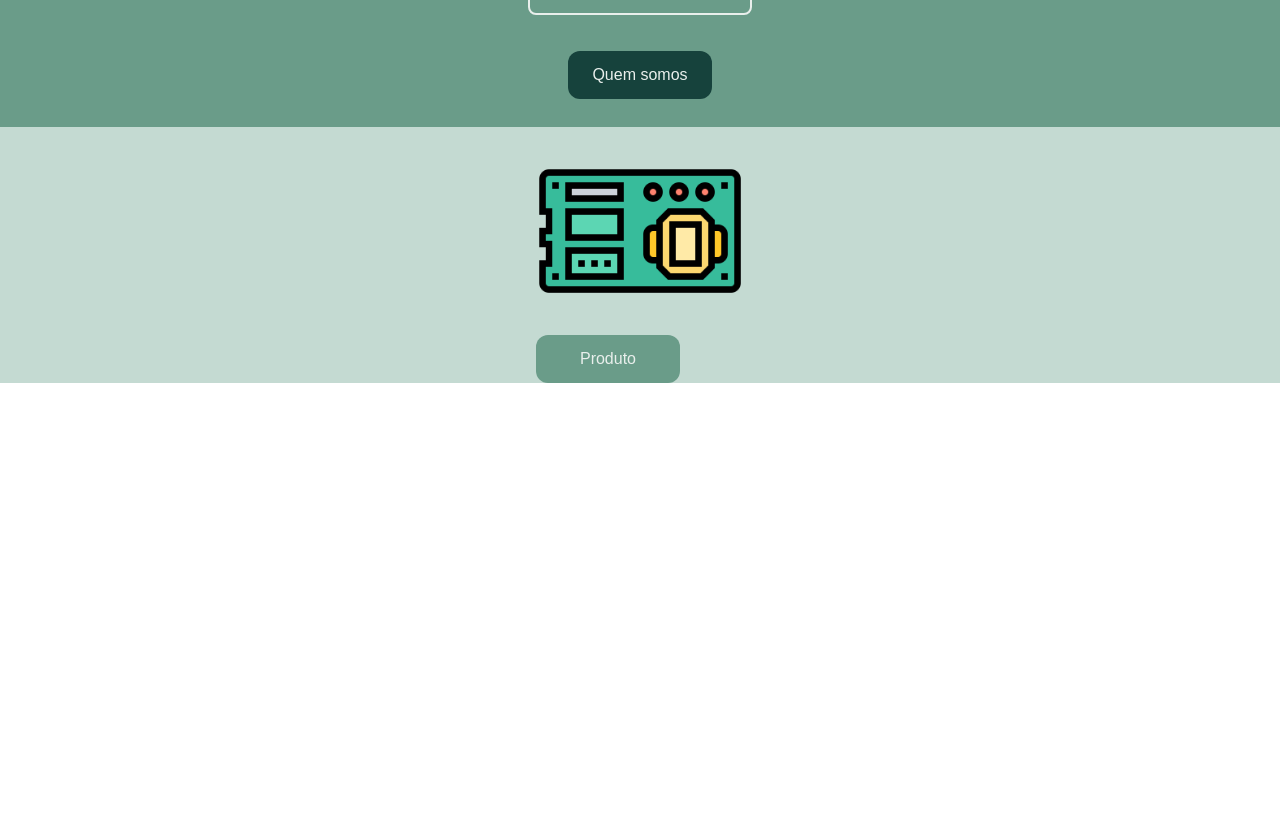
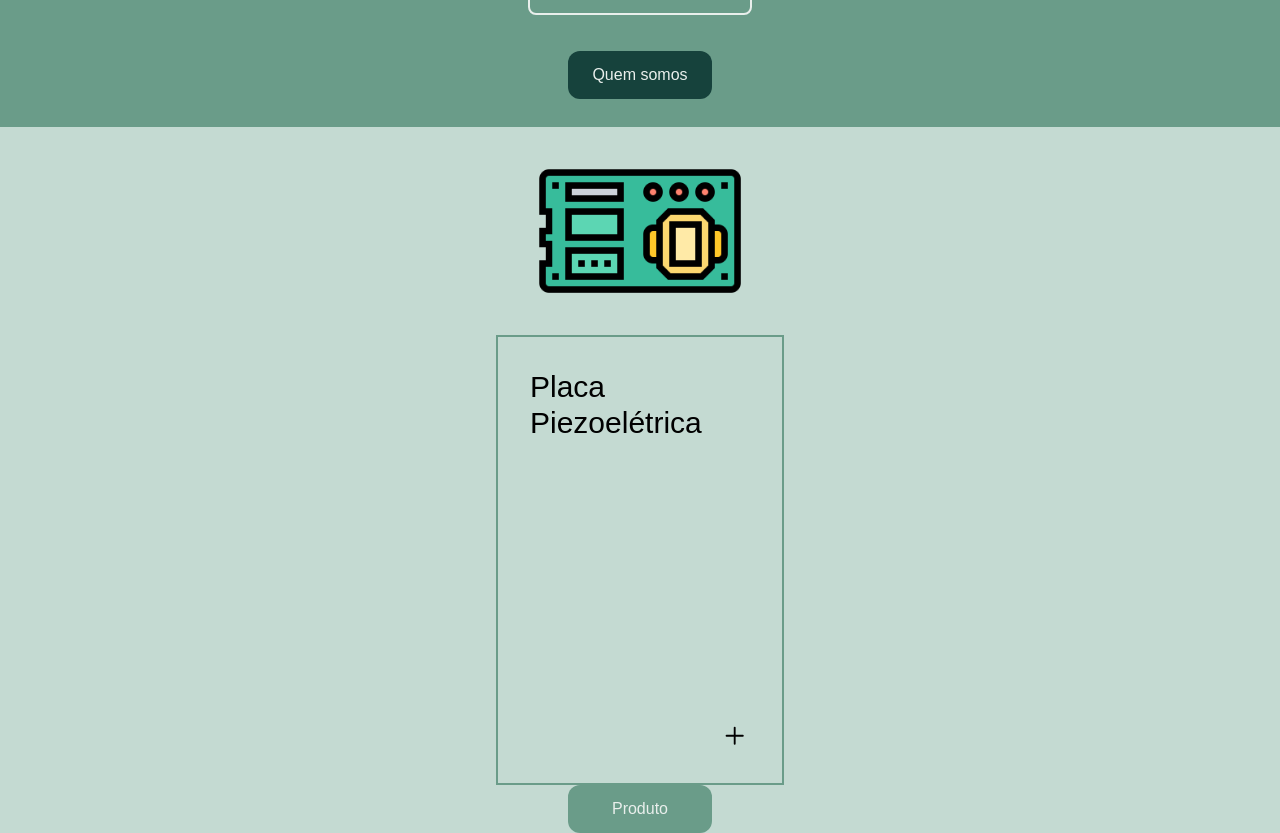
Before and after one commit to pedrohmartinsa/GS, a React (Vite) app in the folder gs/: page / in a window 1280 px wide. Shown: the part 900-1733 px from the top of the page. Before the commit the page ends 1283 px from the top, so only its background shows below. Built offline with nearby package versions, Linux system fonts and the light colour scheme.

Commit message:
ajustando a animação do card de detalhes sobre o produto

```diff
--- a/gs/src/pages/Home.jsx
+++ b/gs/src/pages/Home.jsx
@@ -15,18 +15,37 @@ import { AnimatePresence, motion } from "framer-motion";
 
 export default function Home() {
 
+    const [isOpen, setIsOpen] = useState(false)
+
+    const toggleCard = () => {
+        setIsOpen(!isOpen)
+    }
+
     return(
         <>
             <main className="flex flex-col justify-center items-center h-[100%]">
                 <Introduction/>
                 <CardsAbout/>
-                <div className="">
-                    <div>
+                <div className=" flex flex-col items-center justify-around">
                         <img className="w-52" src={placa} alt="" />
-                        <div>
 
+                        <div className="border-2 p-8 border-secondary hover:border-quaternary transition-colors duration-300 ease-in-out w-72 h-auto">
+
+                        <div className={`flex flex-col justify-between items-start transition-all duration-500 ease-in-out overflow-hidden max-h-[600px]`}>
+                            <h2 className={`text-3xl transition-all duration-500 ease-in-out transform ${isOpen ? 'opacity-0 translate-y-4' : 'opacity-100 translate-y-0'}`}>
+                                Placa Piezoelétrica
+                            </h2>
+                            <p className={`text-lg transition-opacity duration-500 ease-in-out transform ${isOpen ? 'opacity-100 translate-y-0' : 'opacity-0 translate-y-4'}`}>
+                                Mussum Ipsum, cacilds vidis litro abertis. Admodum accumsan disputationi eu sit. Vide electram sadipscing et per. Per aumento de cachacis, eu reclamis. Paisis, filhis, espiritis santis. Cevadis im ampola pa arma uma pindureta.
+                            </p>
+                            <button
+                                className={`self-end transition-transform duration-700 ease-in-out ${isOpen ? 'rotate-180 scale-110' : 'rotate-0 scale-100'}`}
+                                onClick={toggleCard}
+                            >
+                                {isOpen ? <MdOutlineExpandLess size={30} /> : <GoPlus size={30} />}
+                            </button>
+                            </div>
                         </div>
-                    </div>
 
                     <ButtonRoute
                     title='Produto'
@@ -95,7 +114,6 @@ function CardAnimation( {title, text} ) {
     return (
         <>
             <div className={`relative flex items-center flex-wrap border-2 rounded-lg border-quaternary gap-8 ${isOpen ? 'w-72' : 'w-56'}`}>
-                <IoEyeOutline className="absolute top-1 left-2" size={isOpen ? 30 : 20}/>
                 <div className="flex w-full justify-between items-center p-5">
                     <h3 className={`text-2xl transition-transform duration-500 ease-in-out ${isOpen ? 'opacity-70 scale-125 translate-y-4 translate-x-4' : 'opacity-100 scale-100 translate-y-0 translate-x-0'}`}>
                         {title}
```
